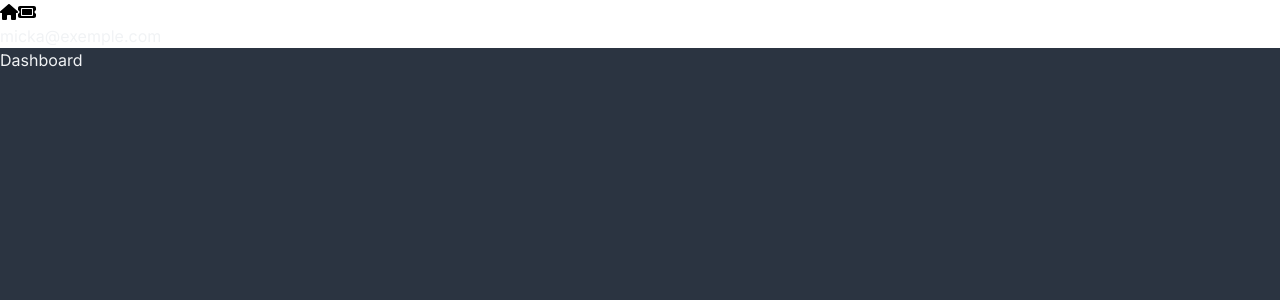
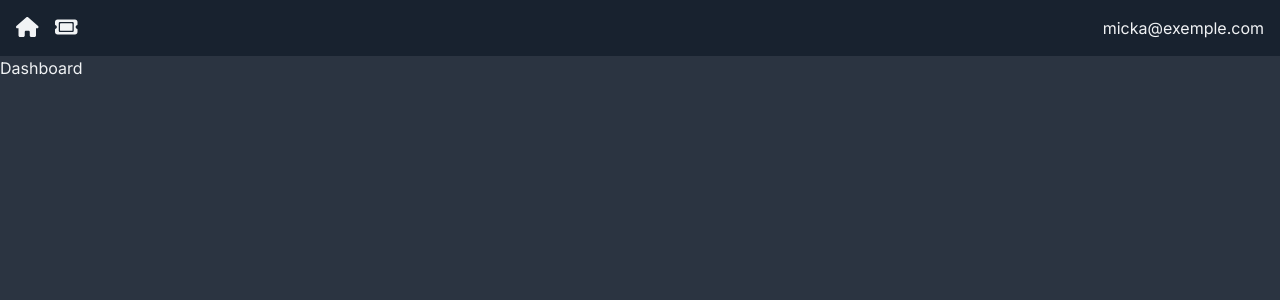
Before and after one commit to mikeheul/ticket-app, a Next.js app: page / in a window 1280 px wide. Shown: the top 300 px of the page. Built offline with nearby package versions, Linux system fonts and the light colour scheme.

Commit message:
update css (globals) and Nav component

```diff
--- a/app/(components)/Nav.jsx
+++ b/app/(components)/Nav.jsx
@@ -4,8 +4,8 @@
 
 const Nav = () => {
   return (
-    <nav>
-        <div>
+    <nav className="flex justify-between bg-nav p-4">
+        <div className="flex items-center space-x-4">
             <Link href="/">
                 <FontAwesomeIcon icon={faHome} className="icon" />
             </Link>
--- a/app/globals.css
+++ b/app/globals.css
@@ -1,3 +1,12 @@
 @tailwind base;
 @tailwind components;
 @tailwind utilities;
+
+@layer components {
+    .icon {
+        @apply text-default-text text-xl;
+    }
+    .btn {
+        @apply hover:no-underline bg-blue-accent hover:bg-dash-accent-hover tracking-wider w-full text-center text-nav font-bold cursor-pointer uppercase px-4 py-2 rounded-md transition-colors block;
+    }
+}
```
Also changed, not shown: 1 other file (tests, documents, lock files or other folders).
